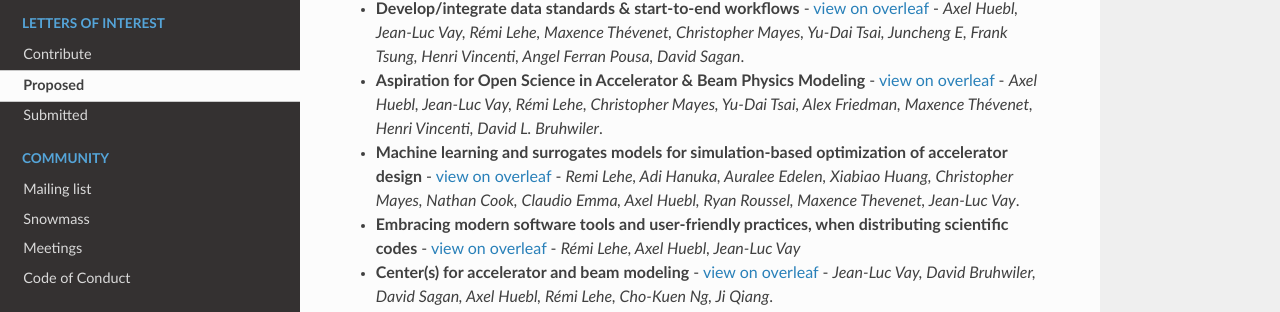
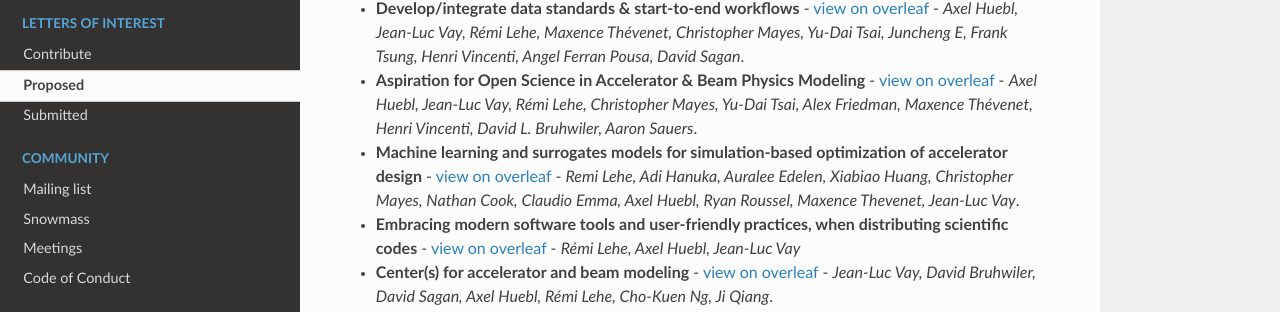
Before and after one commit to snowmass-compf2-accbeammodel/snowmass-compf2-accbeammodel.github.io, a Sphinx documentation site: the page built from docs/source/loi/proposed.rst, in a window 1280 px wide and 900 px high, scrolled down 384 px. Shown: the part 187-499 px from the top of the window. Built offline with Sphinx 7.4.7 and the Read the Docs theme 2.0.0, drawn with Linux system fonts in a browser that asks for light colours.

```diff
--- a/docs/source/loi/proposed.rst
+++ b/docs/source/loi/proposed.rst
@@ -15,7 +15,7 @@ For all other LOIs, please contact the mailing list for feedback.
 - **Beam Dynamics Toolkit** - `view on overleaf <https://www.overleaf.com/read/rrsvsscfvfqt>`_ - *David Sagan, Robert Ryne, Jean-Luc Vay, Georg Hoffstaetter, Ji Qiang, Alex Friedman*.
 - **EVA (End-to-end Virtual Accelerators)** - `view on overleaf <https://www.overleaf.com/read/mggpzqpjbjny>`_ - *Jean-Luc Vay, David Sagan, Axel Huebl*.
 - **Develop/integrate data standards & start-to-end workflows** - `view on overleaf <https://www.overleaf.com/read/xhkzttqhhkbk>`_ - *Axel Huebl, Jean-Luc Vay, Rémi Lehe, Maxence Thévenet, Christopher Mayes, Yu-Dai Tsai, Juncheng E, Frank Tsung, Henri Vincenti, Angel Ferran Pousa, David Sagan*.
-- **Aspiration for Open Science in Accelerator & Beam Physics Modeling** - `view on overleaf <https://www.overleaf.com/read/bwntmgkyvyvc>`_ - *Axel Huebl, Jean-Luc Vay, Rémi Lehe, Christopher Mayes, Yu-Dai Tsai, Alex Friedman, Maxence Thévenet, Henri Vincenti, David L. Bruhwiler*.
+- **Aspiration for Open Science in Accelerator & Beam Physics Modeling** - `view on overleaf <https://www.overleaf.com/read/bwntmgkyvyvc>`_ - *Axel Huebl, Jean-Luc Vay, Rémi Lehe, Christopher Mayes, Yu-Dai Tsai, Alex Friedman, Maxence Thévenet, Henri Vincenti, David L. Bruhwiler, Aaron Sauers*.
 - **Machine learning and surrogates models for simulation-based optimization of accelerator design** - `view on overleaf <https://www.overleaf.com/read/nmfxffwgvjgf>`_ - *Remi Lehe, Adi Hanuka, Auralee Edelen, Xiabiao Huang, Christopher Mayes, Nathan Cook, Claudio Emma, Axel Huebl, Ryan Roussel, Maxence Thevenet, Jean-Luc Vay*.
 - **Embracing modern software tools and user-friendly practices, when distributing scientific codes** - `view on overleaf <https://www.overleaf.com/read/jfqrjwybfhyw>`_ - *Rémi Lehe, Axel Huebl, Jean-Luc Vay*
 - **Center(s) for accelerator and beam modeling** - `view on overleaf <https://www.overleaf.com/read/pvzdxzstdnpy>`_ - *Jean-Luc Vay, David Bruhwiler, David Sagan, Axel Huebl, Rémi Lehe, Cho-Kuen Ng, Ji Qiang*.
```
